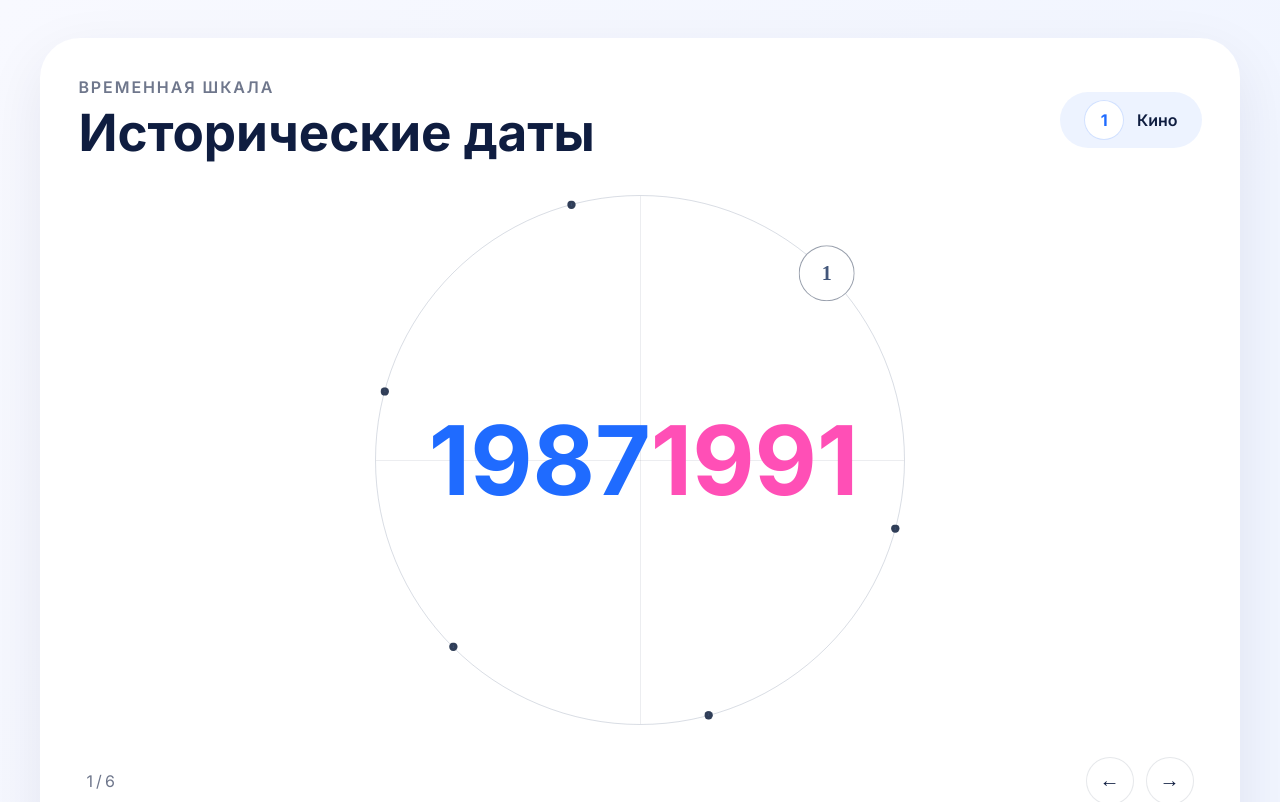
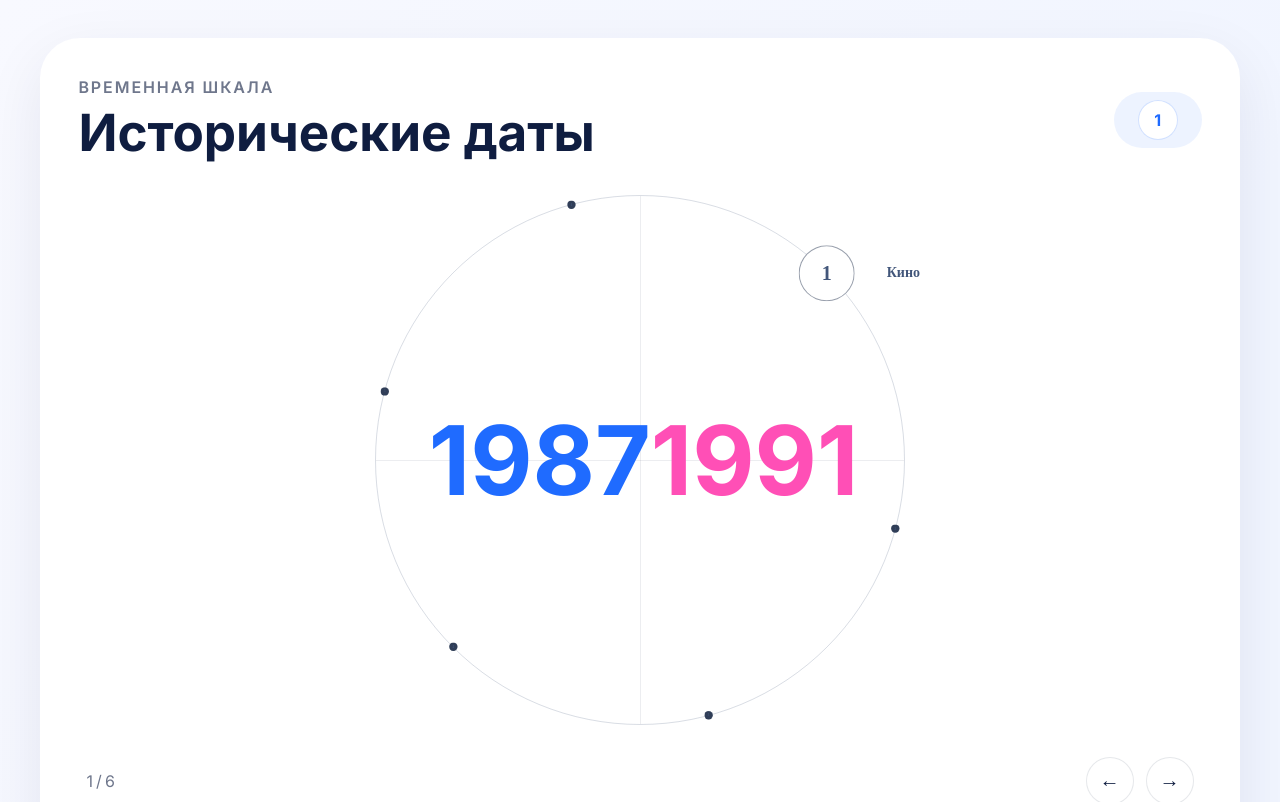
Before and after one commit to Mikhail-Novikov/timeline-historical-dates, a React app: page / in a window 1280 px wide. Shown: the top 802 px of the page. Built offline with nearby package versions, Linux system fonts and the light colour scheme.

Commit message:
add: v1 - расположение категории

```diff
--- a/src/components/TimelineBlock/TimelineBlock.scss
+++ b/src/components/TimelineBlock/TimelineBlock.scss
@@ -178,6 +178,29 @@
   }
 }
 
+.timeline-block__marker-category {
+  position: absolute;
+  left: calc(100% + 10px);
+  top: 50%;
+  transform: translateY(-50%) translateX(6px) scale(.98);
+  background: #fff;
+  padding: 6px 10px;
+  border-radius: 999px;
+  box-shadow: 0 10px 30px rgba(15, 29, 64, 0.12);
+  font-weight: 700;
+  font-size: 0.875rem;
+  color: var(--timeline-text);
+  white-space: nowrap;
+  pointer-events: none;
+  opacity: 0;
+  transition: opacity 0.28s cubic-bezier(.2,.8,.2,1), transform 0.28s cubic-bezier(.2,.8,.2,1);
+}
+
+.timeline-block__marker-category.is-visible {
+  opacity: 1;
+  transform: translateY(-50%) translateX(12px) scale(1);
+}
+
 .timeline-block__period-controls {
   display: flex;
   justify-content: space-between;
--- a/src/components/TimelineBlock/TimelineBlock.tsx
+++ b/src/components/TimelineBlock/TimelineBlock.tsx
@@ -35,6 +35,8 @@ const TimelineBlock: React.FC<TimelineBlockProps> = ({ title, periods }) => {
 
   const total = periods.length;
   const activePeriod = periods[activeIndex];
+  // index for which the category label is visible (null = hidden)
+  const [visibleCategoryIndex, setVisibleCategoryIndex] = useState<number | null>(null);
 
   const basePoints = useMemo<OrbitPoint[]>(() => {
     const radius = 50;
@@ -127,8 +129,11 @@ const TimelineBlock: React.FC<TimelineBlockProps> = ({ title, periods }) => {
       }
     });
 
-    const rotateTrack = () => {
+    const rotateTrack = (): Promise<void> => {
+      return new Promise((resolve) => {
       if (!orbitTrackRef.current || !basePoints[activeIndex]) {
+        // если орбитальная дорожка не готова, сразу резолвим
+        resolve();
         return;
       }
 
@@ -138,34 +143,54 @@ const TimelineBlock: React.FC<TimelineBlockProps> = ({ title, periods }) => {
       const rotationValue = `${rotationDelta}deg`;
 
         if (isFirstRenderRef.current) {
+          // immediate set for the first render, treat as a completed rotation
           gsap.set(orbitTrackRef.current, { '--orbit-rotation': rotationValue });
           isFirstRenderRef.current = false;
+          // next frame -> resolve so caller can show label after DOM settles
+          requestAnimationFrame(() => resolve());
         } else {
           gsap.to(orbitTrackRef.current, {
             '--orbit-rotation': rotationValue,
             duration: 0.4,
-          ease: 'power2.inOut'
+            ease: 'power2.inOut',
+            onComplete: () => resolve()
           });
         }
+      });
     };
 
+    // Hide the category label while the rotation + span transitions happen.
+    setVisibleCategoryIndex(null);
+
+    let cancelled = false;
+
+    const run = async () => {
       if (!markersInitializedRef.current) {
         markersInitializedRef.current = true;
-      // При первом рендере поворачиваем track сразу
-      rotateTrack();
-    } else if (animations.length > 0) {
-      // Ждём завершения всех анимаций span, затем поворачиваем track
-      Promise.all(
+        // first render: rotate then show
+        await rotateTrack();
+        if (!cancelled) setVisibleCategoryIndex(activeIndex);
+        return;
+      }
+
+      if (animations.length > 0) {
+        // wait for all span animations to finish
+        await Promise.all(
           animations.map((tween) => new Promise<void>((resolve) => {
             tween.eventCallback('onComplete', () => resolve());
           }))
-      ).then(() => {
-        rotateTrack();
-      });
-    } else {
-      // Если нет анимаций, поворачиваем сразу
-      rotateTrack();
+        );
       }
+
+      // rotate track and only show category after rotation completes
+      await rotateTrack();
+      if (!cancelled) setVisibleCategoryIndex(activeIndex);
+    };
+
+    run();
+    return () => {
+      cancelled = true;
+    };
   }, [activeIndex, basePoints]);
 
   useEffect(() => {
@@ -267,9 +292,6 @@ const TimelineBlock: React.FC<TimelineBlockProps> = ({ title, periods }) => {
           <span className="timeline-block__badge-index">
             {formatCounter(activeIndex + 1)}
           </span>
-          <span className="timeline-block__badge-text">
-            {activePeriod.category}
-          </span>
         </div>
       </header>
 
@@ -312,6 +334,17 @@ const TimelineBlock: React.FC<TimelineBlockProps> = ({ title, periods }) => {
                 >
                   {point.label}
                 </span>
+                {index === activeIndex && (
+                  <span
+                    className={
+                      'timeline-block__marker-category ' +
+                      (visibleCategoryIndex === index ? 'is-visible' : '')
+                    }
+                    aria-hidden
+                  >
+                    {activePeriod.category}
+                  </span>
+                )}
             </button>
           ))}
         </div>
```
Also changed, not shown: design/Place_activePeriod_category.png (added). Lines whose indentation alone changed are shown as unchanged.
